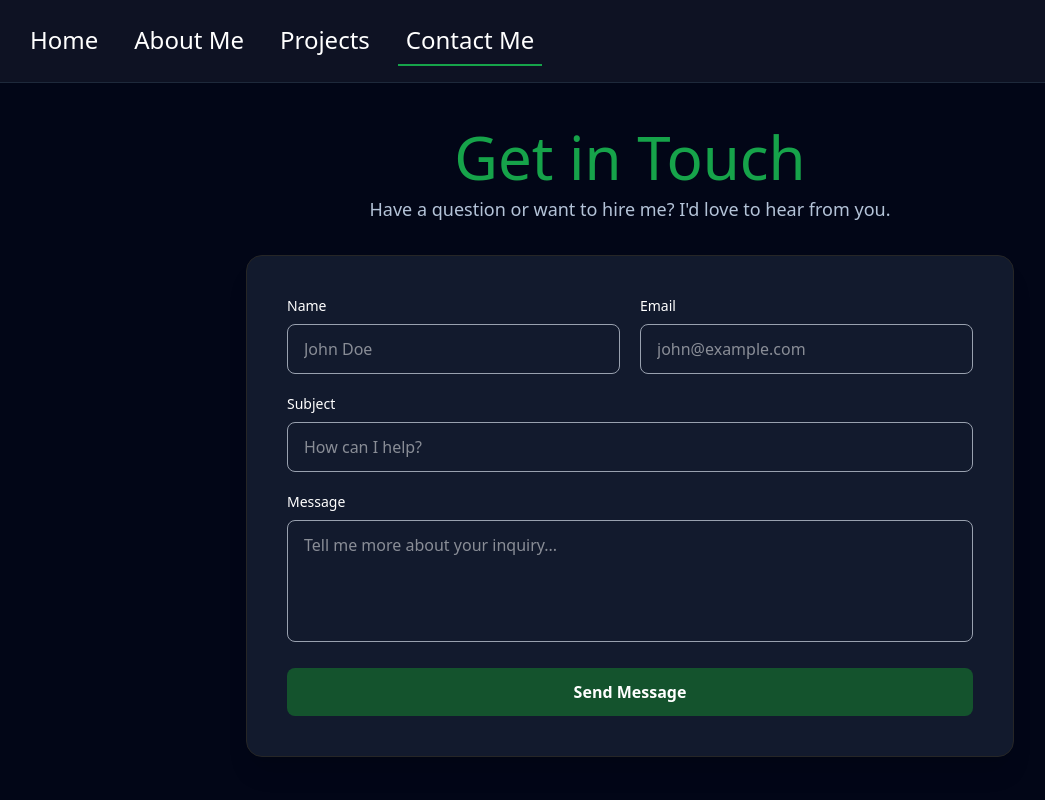
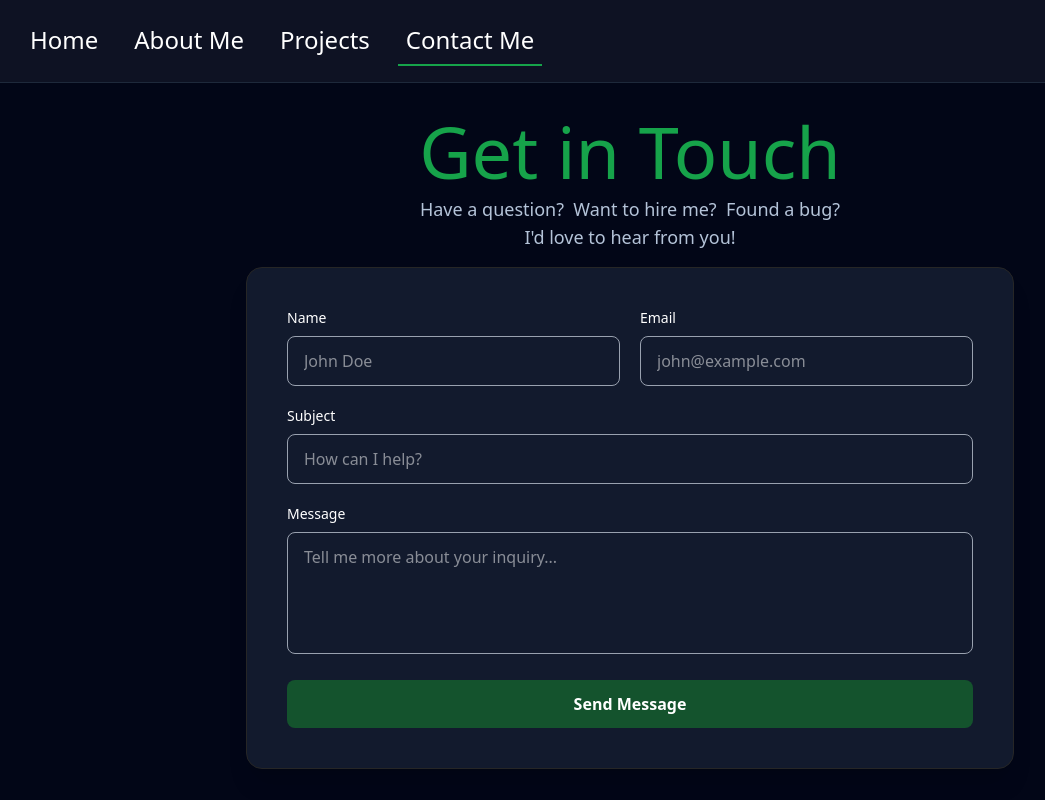
Before and after one commit to JMANY42/personal-website, a React (Vite) app in the folder frontend/: page /contact in a window 1280 px wide. Shown: the whole page, without its empty margins (10-1055 px from the left). Built offline with nearby package versions, Linux system fonts and the light colour scheme.

Commit message:
update contact text

```diff
--- a/frontend/src/pages/Contact.tsx
+++ b/frontend/src/pages/Contact.tsx
@@ -64,12 +64,12 @@ const Contact: React.FC = () => {
 
     <div className="bg-bg flex-1 px-4 sm:px-6 lg:px-8 overflow-y-auto flex items-center">
       <div className="max-w-3xl mx-auto w-full py-4 sm:py-6">
-        <div className="text-center mb-4 sm:mb-8 space-y-1 sm:space-y-2 animate-fadeInFirst">
-          <h1 className="text-3xl sm:text-4xl md:text-5xl lg:text-6xl font-thin text-accent">
+        <div className="text-center mb-2 sm:mb-4 space-y-1 sm:space-y-2 animate-fadeInFirst">
+          <h1 className="text-4xl sm:text-5xl md:text-6xl lg:text-7xl font-thin text-accent">
             Get in Touch
           </h1>
           <p className="text-sm sm:text-base md:text-lg text-muted px-4">
-            Have a question or want to hire me? I'd love to hear from you.
+            Have a question? &nbsp;Want to hire me? &nbsp;Found a bug?<br/>I'd love to hear from you!
           </p>
         </div>
 
```
